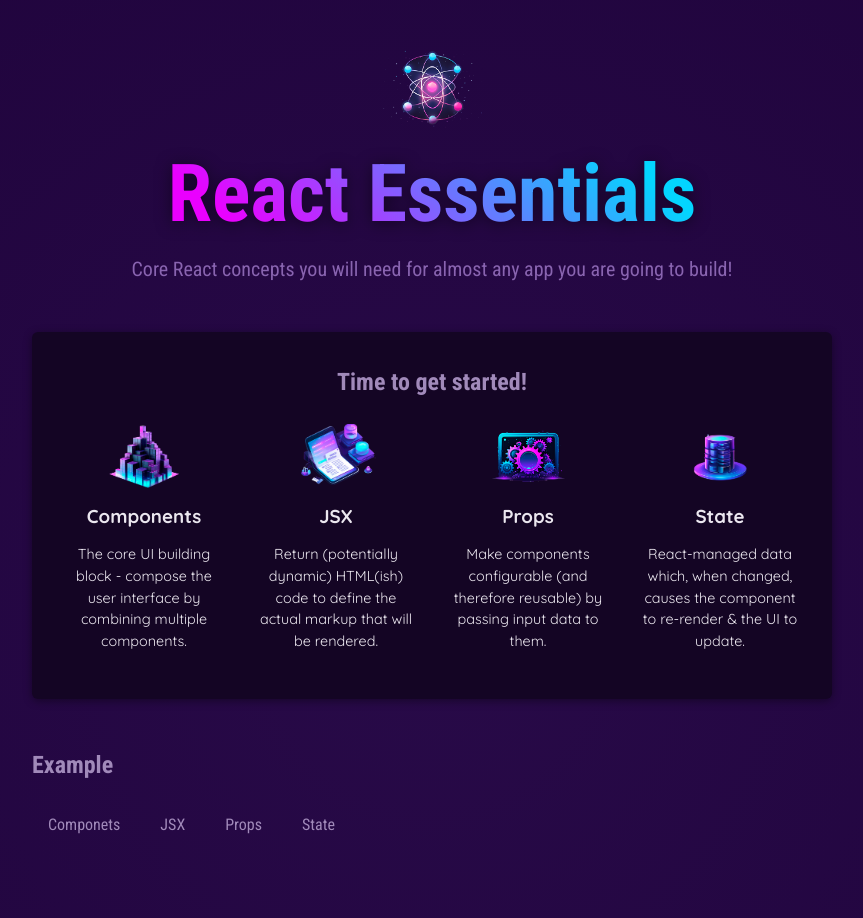
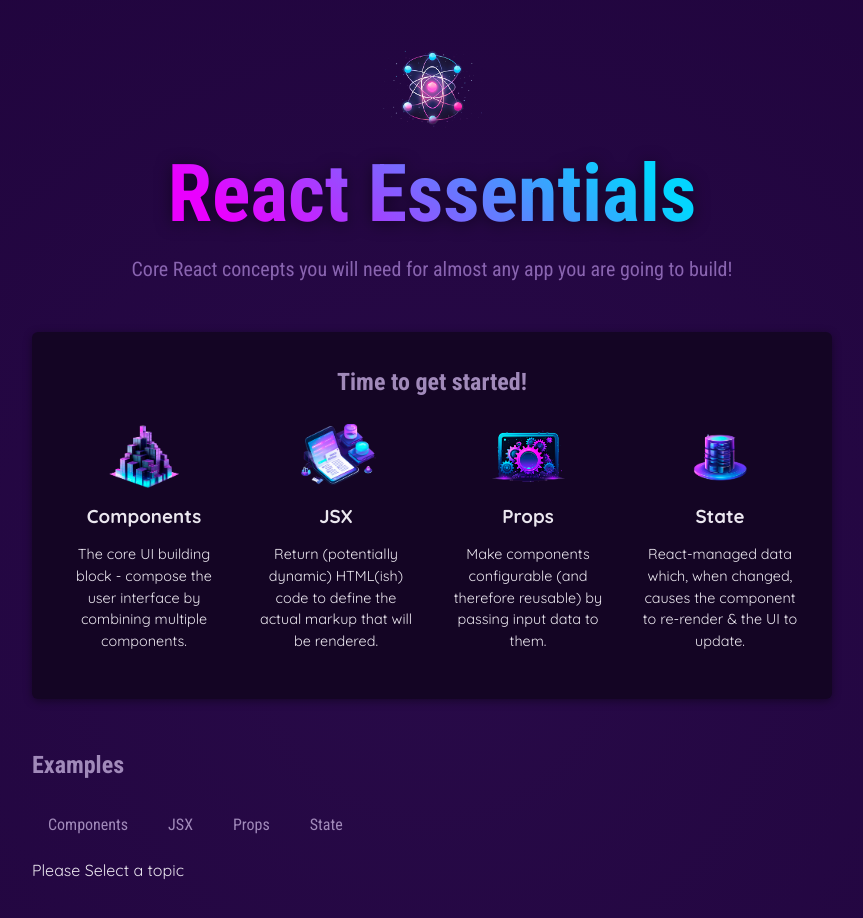
Before and after one commit to alexrivas05/01-starting-project, a React (Vite) app: page / in a window 1280 px wide. Shown: the top 918 px of the page, without its empty margins (208-1071 px from the left). Built offline with nearby package versions, Linux system fonts and the light colour scheme.

Commit message:
Conditionally rendered the css

```diff
--- a/src/App.jsx
+++ b/src/App.jsx
@@ -2,30 +2,8 @@
 import Header from './components/Header/Header';
 import CoreConcept from './components/CoreConcepts/CoreConcept';
 import TabButton from './components/TabButton/TabButton';
-import{ useState } from 'react';
-// function UserData(){
-//   const user = {first:"George",last:"Salayka", age:"40" };
-
-//   return (
-//     <div>
-//       <h2>Name: {user.last}, {user.first}</h2>
-//       <h3>Age: {user.age}</h3>
-//     </div>
-//   )
-// }
-
+import { useState } from 'react';
 function App() {
-
-  //const [selectedTopic, setSelectedTopic] = useState('Please click a button');
-  //console.log("App is rendered");
-  //let tabContent = "Please click a button";
-
-  //function handleSelect(selectedButton){
-    //setSelectedTopic(selectedButton);
-    //console.log(selectedTopic);
-
-    //console.log(selectedButton);
-
   const [selectedTopic, setSelectedTopic] = useState();
   let tabContent = <p>Please Select a topic</p>;
   if(selectedTopic){
@@ -42,7 +20,10 @@
       </div>
     )
   }
-
+  function handleSelect(selectedButton) {
+    setSelectedTopic(selectedButton);
+    console.log(selectedTopic)
+  }
   return (
     <div>
       <Header />
@@ -76,16 +57,14 @@
           </ul>
         </section>
         <section id="examples">
-          <h2>Example</h2>
+          <h2>Examples</h2>
           <menu>
-            <TabButton onSelect={()=>handleSelect("Componets")}>Componets</TabButton>
-            <TabButton onSelect={()=>handleSelect("JSX")}>JSX</TabButton>
-            <TabButton onSelect={()=>handleSelect("Props")}>Props</TabButton>
-            <TabButton onSelect={()=>handleSelect("State")}>State</TabButton>
+            <TabButton isSelected={selectedTopic==="components"} onSelect={() => handleSelect("components")}>Components</TabButton>
+            <TabButton isSelected={selectedTopic==="jsx"} onSelect={() => handleSelect("jsx")}>JSX</TabButton>
+            <TabButton isSelected={selectedTopic==="props"} onSelect={() => handleSelect("props")}>Props</TabButton>
+            <TabButton isSelected={selectedTopic==="state"} onSelect={() => handleSelect("state")}>State</TabButton>
           </menu>
-          {selectedTopic}
-
-
+          {tabContent}
         </section>
       </main>
     </div>
--- a/src/components/TabButton/TabButton.jsx
+++ b/src/components/TabButton/TabButton.jsx
@@ -1,12 +1,12 @@
 import './TabButton.css';
 
-export default function TabButton({children, onSelect}){
+export default function TabButton({children, onSelect, isSelected}){
     function handleClick(){
         console.log('Hello World');
     }
     return(
         <li>
-            <button onClick={onSelect}>{children}</button>
+            <button className = {isSelected ? 'active' : ''} onClick={onSelect}>{children}</button>
         </li>
     )
 }
```
